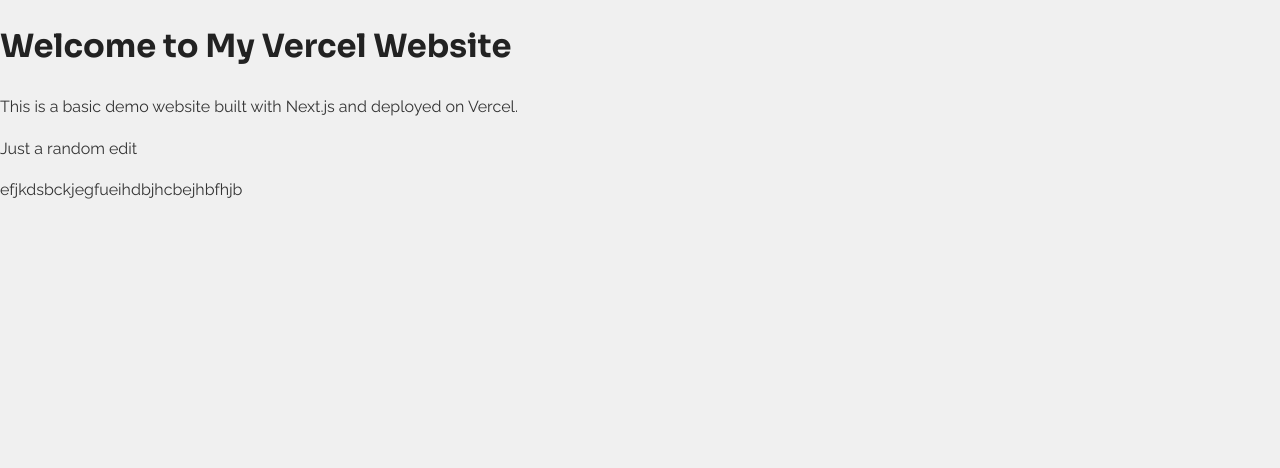
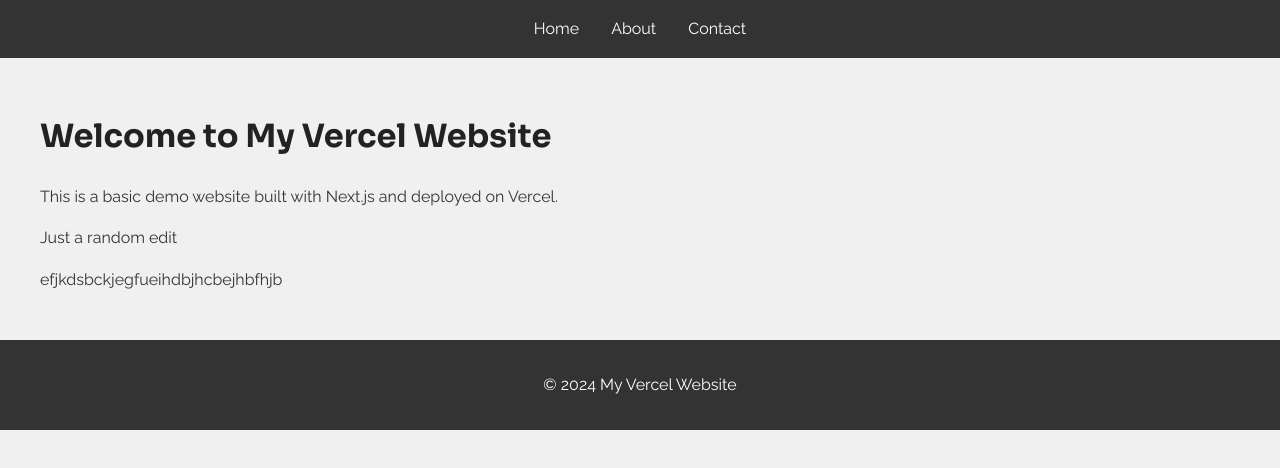
Before and after one commit to sim-daas/website, a Next.js app in the folder firstwebsite/: page / in a window 1280 px wide. Shown: the top 468 px of the page. Built offline with nearby package versions, Linux system fonts and the light colour scheme.

Commit message:
Update layout.tsx

```diff
--- a/firstwebsite/app/layout.tsx
+++ b/firstwebsite/app/layout.tsx
@@ -13,7 +13,19 @@
   return (
     <html lang="en">
       <body className={`${raleway.variable} ${sora.variable}`}>
-        {children}
+        <header>
+          <nav>
+            <a href="/">Home</a>
+            <a href="/about">About</a>
+            <a href="/contact">Contact</a>
+          </nav>
+        </header>
+        <main className="container">
+          {children}
+        </main>
+        <footer>
+          <p>&copy; 2024 My Vercel Website</p>
+        </footer>
       </body>
     </html>
   );
```
